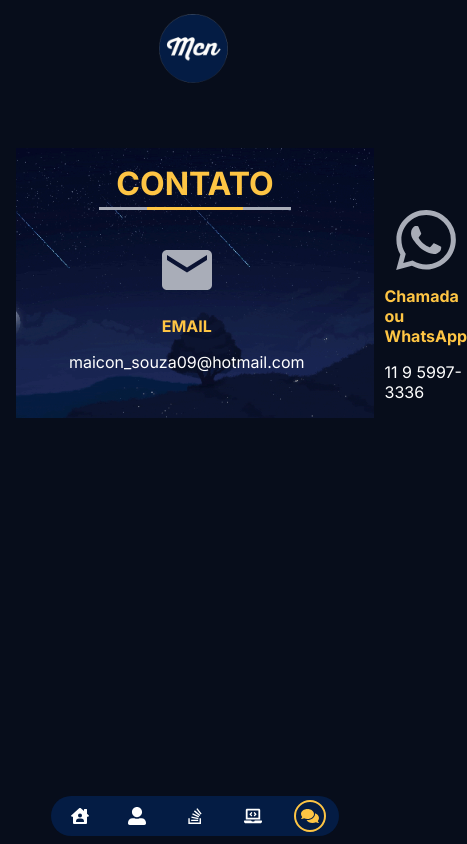
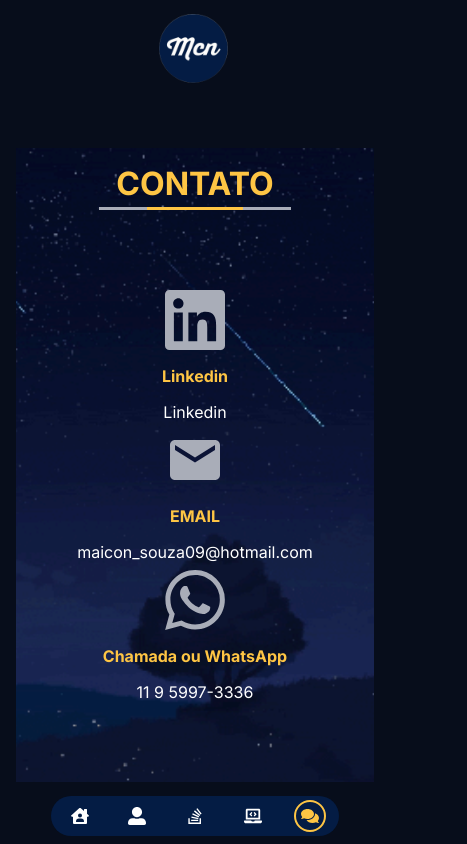
Before and after one commit to maiconDeSouza/my-portfolio, a React (Vite) app: page /contact in a window 390 px wide. Shown: the whole page, 467 px wide, since content can reach past the window. Built offline with nearby package versions, Linux system fonts and the light colour scheme.

Commit message:
settings for mobile

```diff
--- a/index.html
+++ b/index.html
@@ -8,7 +8,7 @@
     <meta name="viewport" content="width=device-width, initial-scale=1.0" />
     <link href="https://fonts.googleapis.com/css2?family=Inter:wght@100;400;700&display=swap" rel="stylesheet" />
     <link rel="stylesheet" href="https://cdnjs.cloudflare.com/ajax/libs/animate.css/4.1.1/animate.min.css" />
-    <title>Vite + React + TS</title>
+    <title>Maicon Souza</title>
   </head>
   <body>
     <div id="root"></div>
--- a/src/components/Main/AboutMe/AboutMe.style.ts
+++ b/src/components/Main/AboutMe/AboutMe.style.ts
@@ -52,4 +52,11 @@
             }
         }
     }
+
+
+    @media (max-width: 576px){
+        main{
+            margin-bottom: 4rem;
+        }
+    }
 `
--- a/src/components/Main/Briefcase/Briefcase.style.ts
+++ b/src/components/Main/Briefcase/Briefcase.style.ts
@@ -101,4 +101,27 @@
             }
         }
     }
+
+    @media (max-width: 576px){
+
+        header{
+            height: 10rem;
+            background-size: contain;
+        }
+
+        footer{
+            ul{
+                li{
+                    width: 2rem;
+                    height: 2rem;
+
+                    a{
+                        svg{
+                            width: 18px;
+                        }
+                    }
+                }
+            }
+        }
+    }
 `
--- a/src/components/Main/Contact/Contact.styles.ts
+++ b/src/components/Main/Contact/Contact.styles.ts
@@ -3,7 +3,7 @@
 
 
 export const ContainerContact = styled.section`
-    height: 100%;
+    min-height: 100%;
     padding: 1rem;
 
     background-image: url(${bgImage});
@@ -75,5 +75,13 @@
     }
     }
 
+    @media (max-width: 576px){
+        gap: 5rem;
+        main{
+            flex-direction: column;
+            gap: 0.5rem;
+            margin-bottom: 4rem;
+        }
+    }
 
 `
--- a/src/components/Main/MyHome/MyHome.styles.ts
+++ b/src/components/Main/MyHome/MyHome.styles.ts
@@ -71,4 +71,12 @@
             }
         }
     }
+
+
+    @media (max-width: 576px){
+        h1{
+            font-size: 2rem;
+            text-align: center;
+        }
+    }
 `
--- a/src/components/Main/MyStack/MyStack.styles.ts
+++ b/src/components/Main/MyStack/MyStack.styles.ts
@@ -20,4 +20,10 @@
         flex-wrap: wrap;
         gap: 1rem;
     }
+
+    @media (max-width: 576px){
+        main{
+            margin-bottom: 3rem;
+        }
+    }
 `
```
